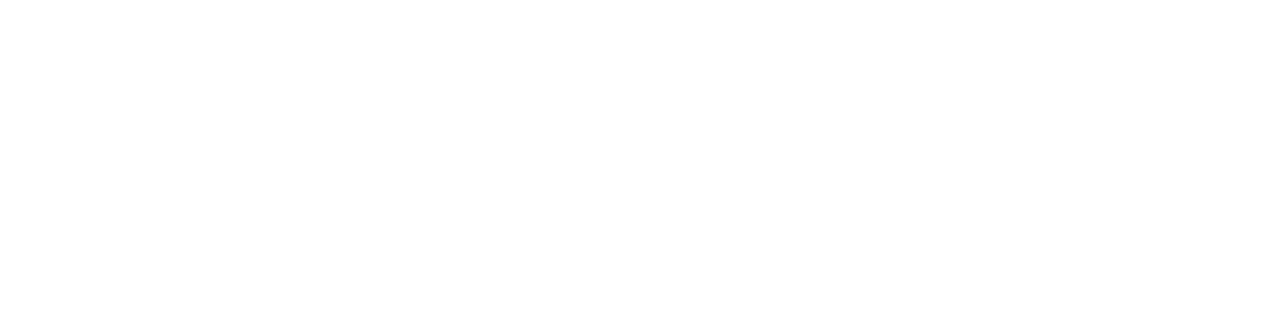
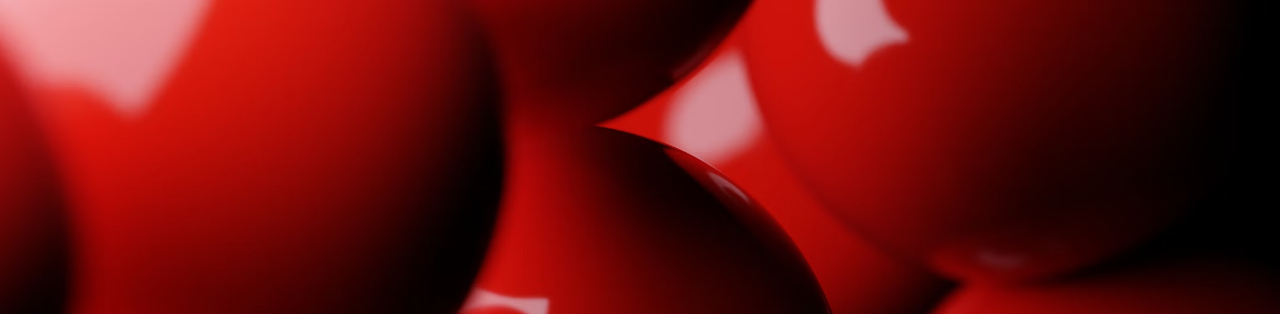
Before and after one commit to heisemmanuell/js-digital-clock, a plain HTML site: page index.html in a window 1280 px wide. Shown: the top 314 px of the page. Drawn offline with Linux system fonts and the light colour scheme.

Commit message:
fix 2 for image display

```diff
--- a/index.html
+++ b/index.html
@@ -3,7 +3,7 @@
 <head>
   <meta charset="UTF-8">
   <meta name="viewport" content="width=device-width, initial-scale=1.0">
-  <title>Digital CLock</title>
+  <title>Digital Clock</title>
   <link rel="stylesheet" href="styles/style.css">
 </head>
 <body>
--- a/styles/stopwatch.css
+++ b/styles/stopwatch.css
@@ -2,7 +2,7 @@ body{
   display: flex;
   flex-direction: column;
   align-items: center;
-  background-image: url(./images/bg.avif);
+  background-image: url(../images/bg.avif);
 }
 
 #myH1{
--- a/styles/style.css
+++ b/styles/style.css
@@ -1,5 +1,5 @@
 body{
-  background-image: url(./images/bg.avif);
+  background-image: url(../images/bg.avif);
   margin: 0;
   background-size: cover;
   background-attachment: fixed;
```
